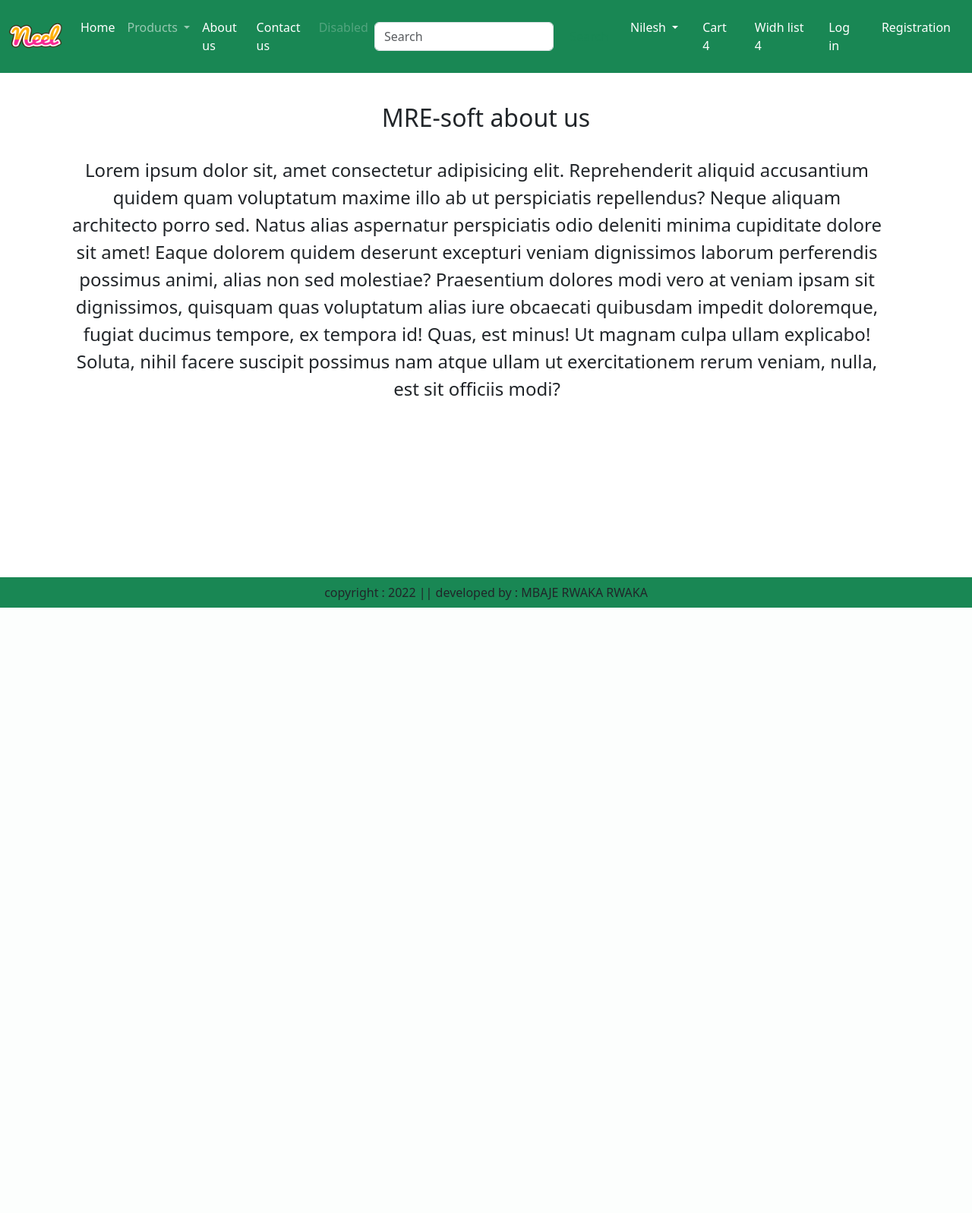
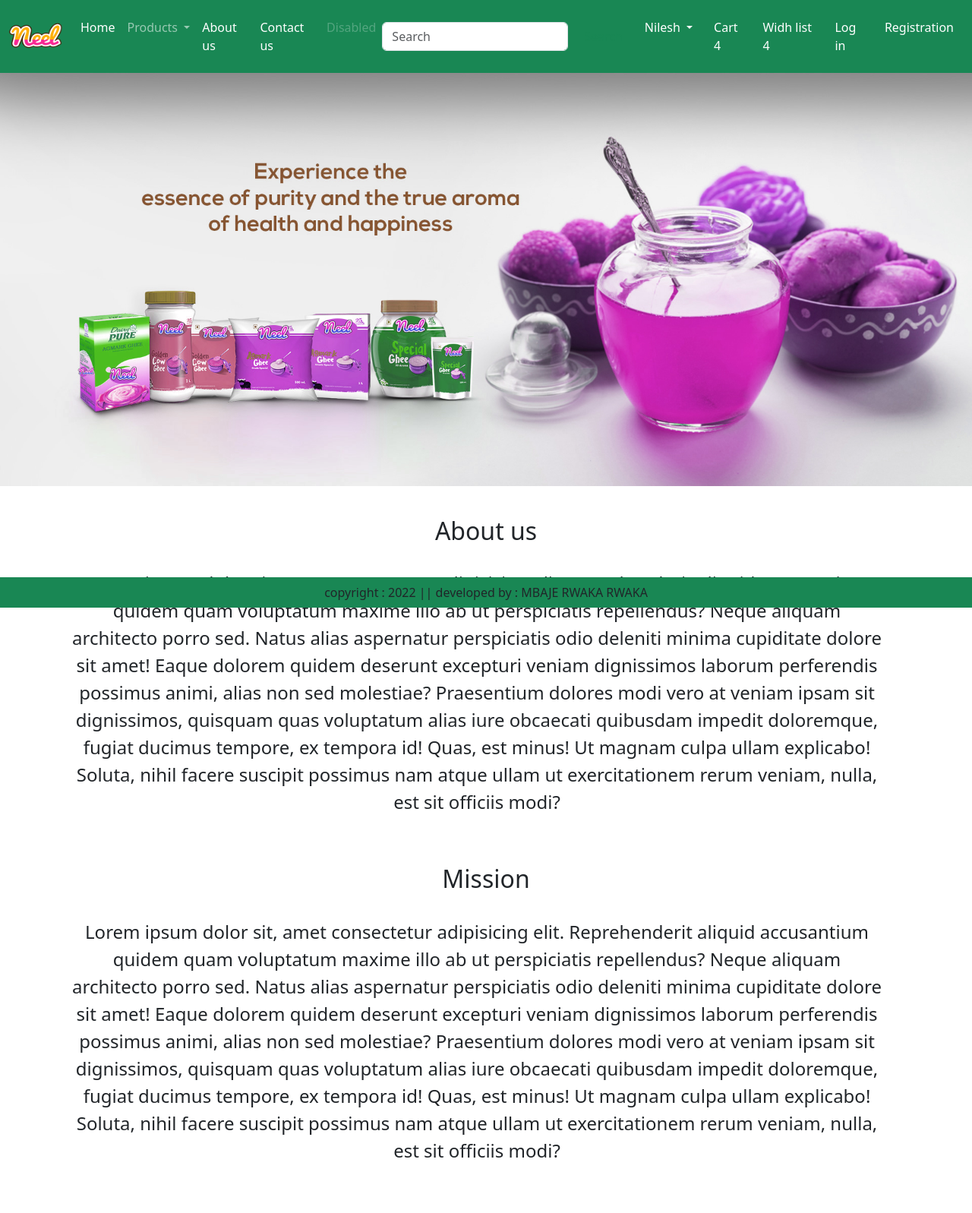
Before and after one commit to MBAJERWAKAERIC/Ecommerce_django, a Django app: page /about/ in a window 1280 px wide. Shown: the whole page at 76% size. Before the commit the page ends 800 px from the top, so only its background shows below. Run offline with Django 4.2, Linux system fonts and the light colour scheme.

Commit message:
header updates

```diff
--- a/ec/app/templates/app/about.html
+++ b/ec/app/templates/app/about.html
@@ -2,9 +2,38 @@
 {% load static %}
 {% block title %} MRE-soft | About{% endblock title %}
 
+{% block banner-slider %}
+    <div id="carouselExampleSlidesOnly" class="carousel slide" data-bs-ride="carousel">
+         <div class="carousel-inner">
+            <div class="carousel-item active">
+              <img src="{% static 'app/images/banner/b1.jpg' %}" class="d-block w-100" alt="banner image">
+            </div>
+            <div class="carousel-item">
+                <img src="{% static 'app/images/banner/b2.jpg' %}" class="d-block w-100" alt="banner image">
+            </div>
+            <div class="carousel-item">
+                <img src="{% static 'app/images/banner/b3.jpg' %}" class="d-block w-100" alt="banner image">
+            </div>
+            <div class="carousel-item">
+                <img src="{% static 'app/images/banner/b4.jpg' %}" class="d-block w-100" alt="banner image">
+            </div>
+
+        </div>
+    </div>
+{% endblock banner-slider %}
+
 {% block main-content %}
 <div class="container mt-3">
-    <br> <h2 class="text-center">MRE-soft about us</h2>
+    <br> <h2 class="text-center">About us</h2>
+    <br>
+
+    <div class="row container">
+        <p class="fs-4 text-center">
+            Lorem ipsum dolor sit, amet consectetur adipisicing elit. Reprehenderit aliquid accusantium quidem quam voluptatum maxime illo ab ut perspiciatis repellendus? Neque aliquam architecto porro sed. Natus alias aspernatur perspiciatis odio deleniti minima cupiditate dolore sit amet! Eaque dolorem quidem deserunt excepturi veniam dignissimos laborum perferendis possimus animi, alias non sed molestiae? Praesentium dolores modi vero at veniam ipsam sit dignissimos, quisquam quas voluptatum alias iure obcaecati quibusdam impedit doloremque, fugiat ducimus tempore, ex tempora id! Quas, est minus! Ut magnam culpa ullam explicabo! Soluta, nihil facere suscipit possimus nam atque ullam ut exercitationem rerum veniam, nulla, est sit officiis modi?
+        </p>
+    </div>
+    <br><br>
+    <h2 class="text-center">Mission</h2>
     <br>
 
     <div class="row container">
@@ -13,4 +42,5 @@
         </p>
     </div>
 </div>
+<br> <br>
 {% endblock main-content %}
--- a/ec/app/templates/app/base.html
+++ b/ec/app/templates/app/base.html
@@ -46,12 +46,14 @@
                     </ul>
                   </li>
                   <li class="nav-item">
-                    <a class="nav-link text-white" href="#">About us</a>
+                    <a class="nav-link text-white" href="{% url 'about' %}">About us</a>
                   </li>
 
                   <li class="nav-item">
-                    <a class="nav-link text-white" href="#">Contact us</a>
+                    <a class="nav-link text-white" href="{% url 'contact' %}">Contact us</a>
                   </li>
+
+
 
                   <li class="nav-item">
                     <a class="nav-link disabled">Disabled</a>
@@ -63,7 +65,7 @@
                   <button class="btn btn-outline-success" type="submit">Search</button>
                 </form>
               </div>
-              <ul class="navbar-nav me auto mb-2 mb-lg-0">
+              <ul class="navbar-nav me auto mb-1 mb-lg-0">
                 <li class="nav-item dropdown mx-2">
                   <a class="nav-link dropdown-toggle text-white" href="#" id="profileDropdown" role="button" data-bs-toggle="dropdown" aria-expanded="false"> Nilesh
                   </a>
@@ -75,16 +77,16 @@
                     <li><a class="ndropdown-item" href="#" >Logout</a></li>
                   </ul>
                </li>
-                   <li class="nav-item mx-2">
+                   <li class="nav-item mx-1">
                     <a href="#" class="nav-link text-white">Cart 4</a>
                    </li>
-                   <li class="nav-item mx-2">
+                   <li class="nav-item mx-1">
                     <a href="#" class="nav-link text-white">Widh list 4</a>
                    </li>
-                   <li class="nav-item mx-2">
+                   <li class="nav-item mx-1">
                     <a href="#" class="nav-link text-white">Log in</a>
                    </li>
-                   <li class="nav-item mx-2">
+                   <li class="nav-item mx-1">
                     <a href="#" class="nav-link text-white">Registration</a>
                    </li>
               </ul>
--- a/ec/app/templates/app/home.html
+++ b/ec/app/templates/app/home.html
@@ -106,5 +106,6 @@
     </div>
    </div>
 </div>
+ <br> <br>
 
 {% endblock main-content %}
```
Also changed, not shown: ec/db.sqlite3.
